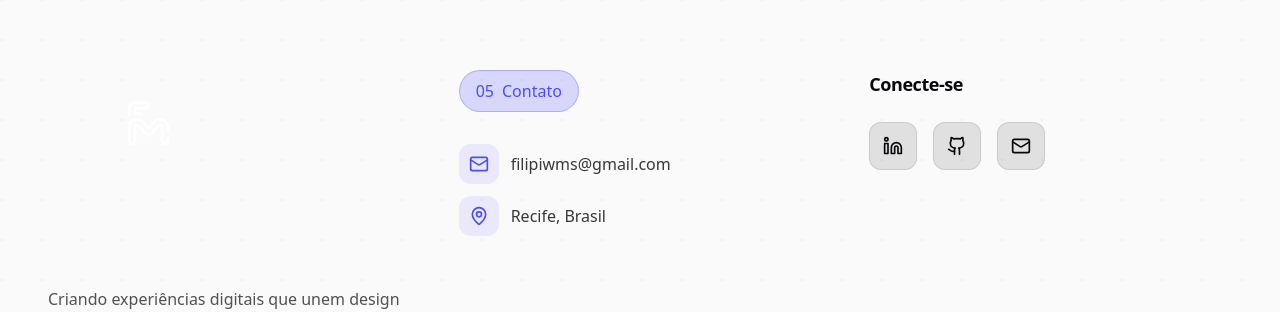
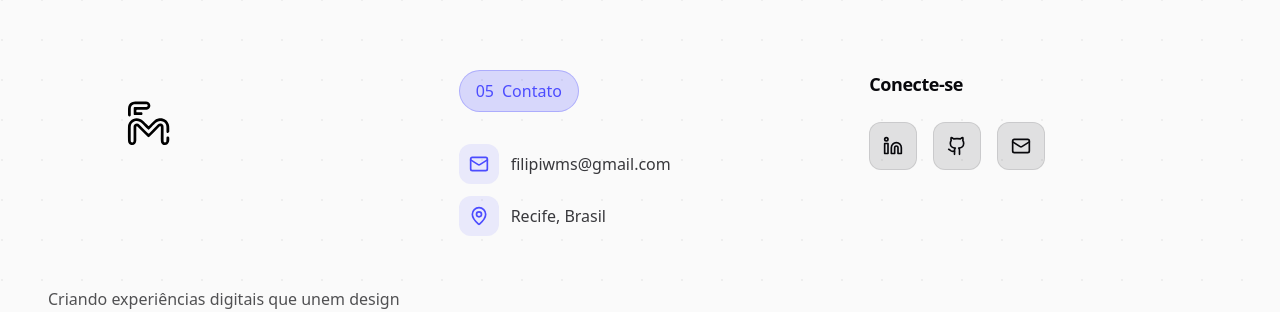
Before and after one commit to FilipiWanderley/Portf-lio-Filipi-Moraes, a React (Vite) app: page / in a window 1280 px wide. Shown: the part 10223-10535 px from the top of the page. Built offline with nearby package versions, Linux system fonts and the light colour scheme; the HTML template or start-up script is replaced by a standard one.

Commit message:
chore: trocar a logo, atualizar metadados e corrigir cor

```diff
--- a/index.html
+++ b/index.html
@@ -5,7 +5,7 @@
     <meta name="viewport" content="width=device-width, initial-scale=1.0" />
     <link rel="icon" href="/favicon.svg" type="image/svg+xml">
     <link rel="manifest" href="/site.webmanifest">
-    <title>Filipi Moraes — Product Designer & Full-Stack Developer</title>
+    <title>Filipi Moraes</title>
     <meta name="description" content="Product Designer & Full-Stack Developer creating premium experiences that bridge design and engineering. UX/UI design, research, and scalable development." />
     <meta name="author" content="Filipi Moraes" />
     <link rel="preconnect" href="https://fonts.googleapis.com">
--- a/src/components/Footer.tsx
+++ b/src/components/Footer.tsx
@@ -25,7 +25,7 @@ const Footer = () => {
         <div className="grid md:grid-cols-3 gap-12 mb-12">
           {/* Logo & Description */}
           <div className="space-y-6">
-            <img src={logo} alt="Filipi Moraes" className="h-48 w-auto brightness-0 invert" />
+            <img src={logo} alt="Filipi Moraes" className="h-48 w-auto brightness-0" />
             <p className="text-background/70 leading-relaxed">
               {t("footer.description")}
             </p>
```
